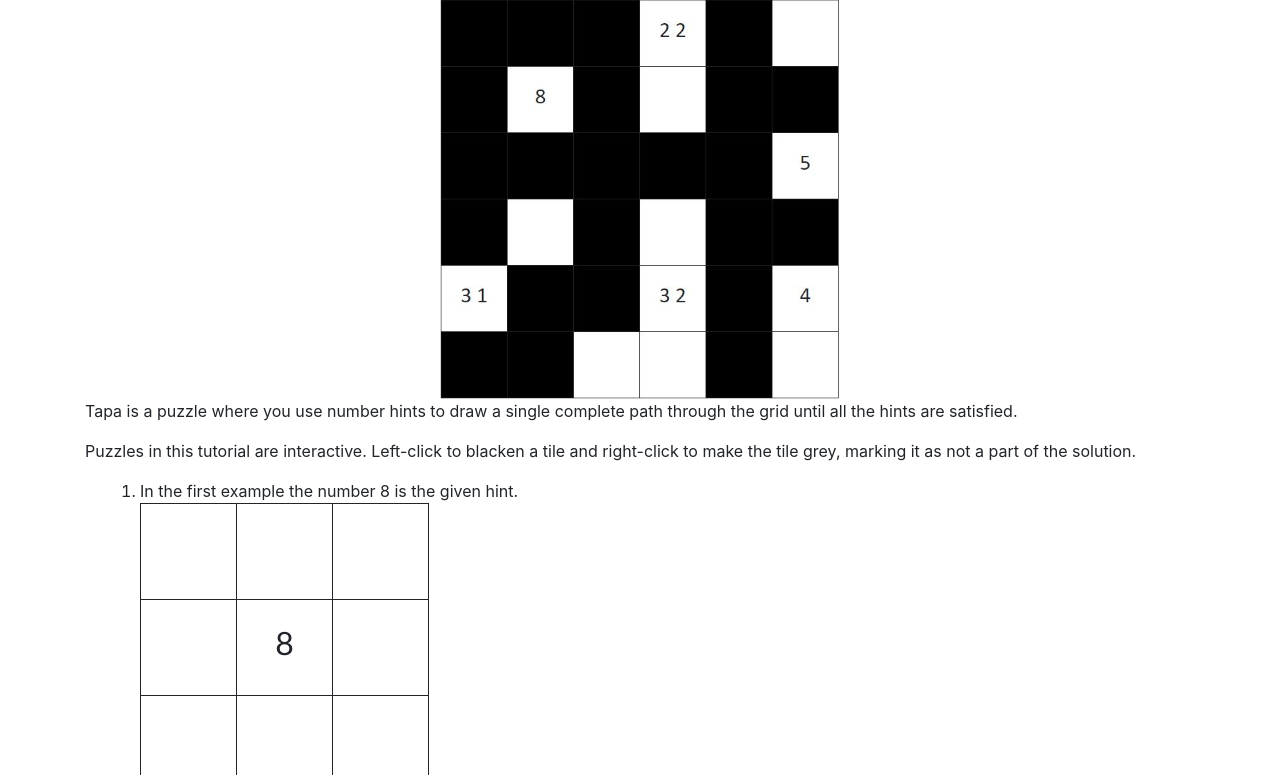
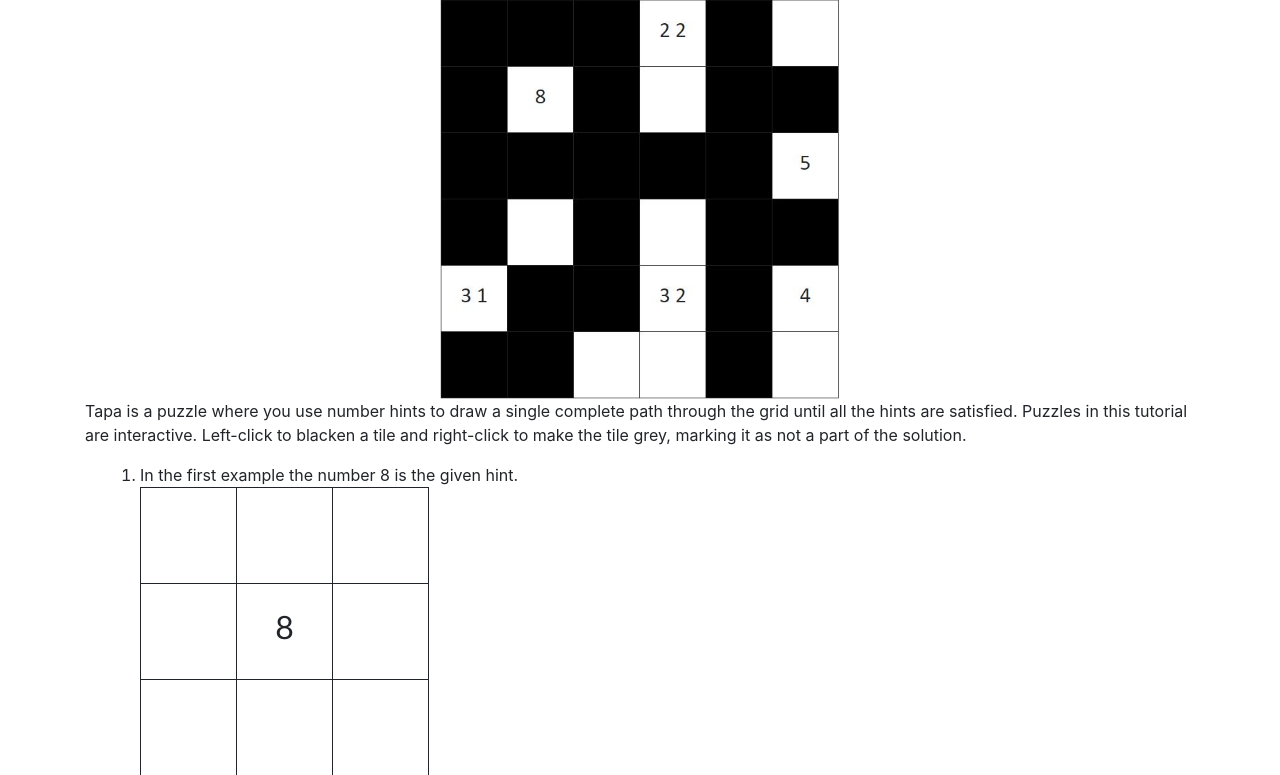
Before and after one commit to NoalS2/pytapaweb, a Django app: page /tutorial/ in a window 1280 px wide. Shown: the part 113-888 px from the top of the page. Run offline with Django 3.2, Linux system fonts and the light colour scheme; some libraries are stand-ins or nearby versions.

Commit message:
aesthetic updated

```diff
--- a/tutorial/templates/tutorial/tutorial.html
+++ b/tutorial/templates/tutorial/tutorial.html
@@ -10,11 +10,10 @@
 <div class="container center d-flex justify-content-center">
     <h1>Rules of Tapa</h1>
 </div>
-<div class="container center d-flex justify-content-center">
-    <img src="{% static 'tapaexample.jpg' %}" height=400 width=400/>
+<div class="container center d-flex justify-content-center" id="example puzzle">
+    <img src="/static/tapaexample.jpg" height=400 width=400/>
 </div>
-<p>Tapa is a puzzle where you use number hints to draw a single complete path through the grid until all the hints are satisfied.</p>
-<p>Puzzles in this tutorial are interactive. Left-click to blacken a tile and right-click to make the tile grey, marking it as not a part of the solution.</p>
+<p>Tapa is a puzzle where you use number hints to draw a single complete path through the grid until all the hints are satisfied. Puzzles in this tutorial are interactive. Left-click to blacken a tile and right-click to make the tile grey, marking it as not a part of the solution.</p>
 <div class="container">
     <ol>
         <li>In the first example the number 8 is the given hint.</li>
```
Also changed, not shown: pytapaweb/static/tutorial.js (line endings or trailing spaces), static/tutorial.js (line endings or trailing spaces).
